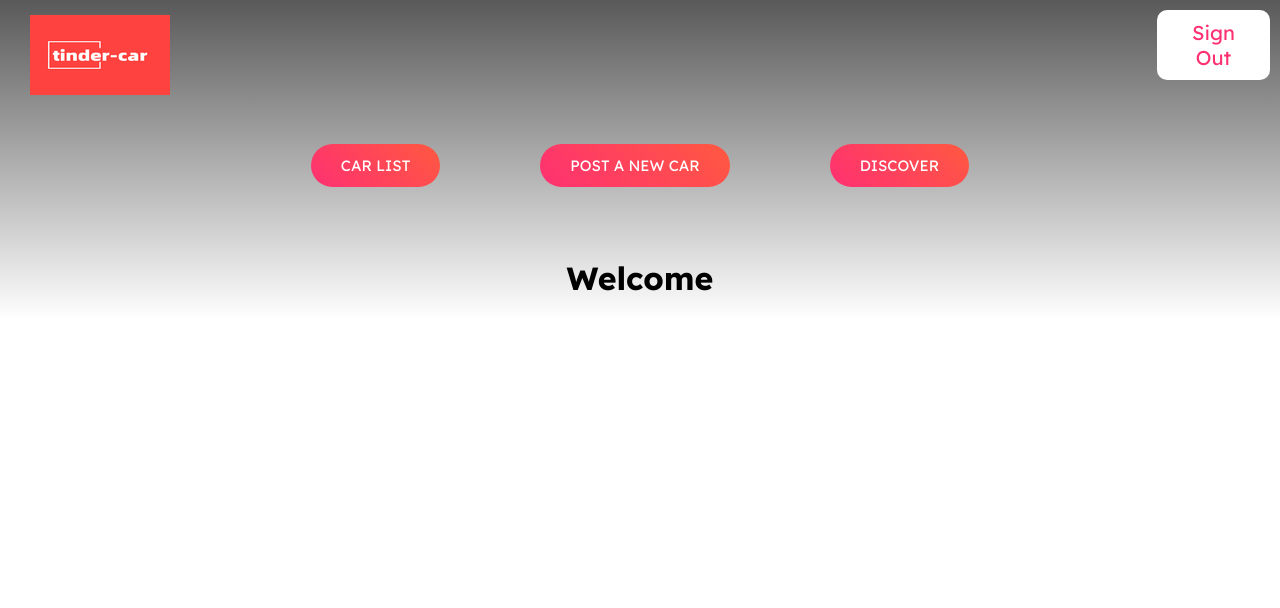
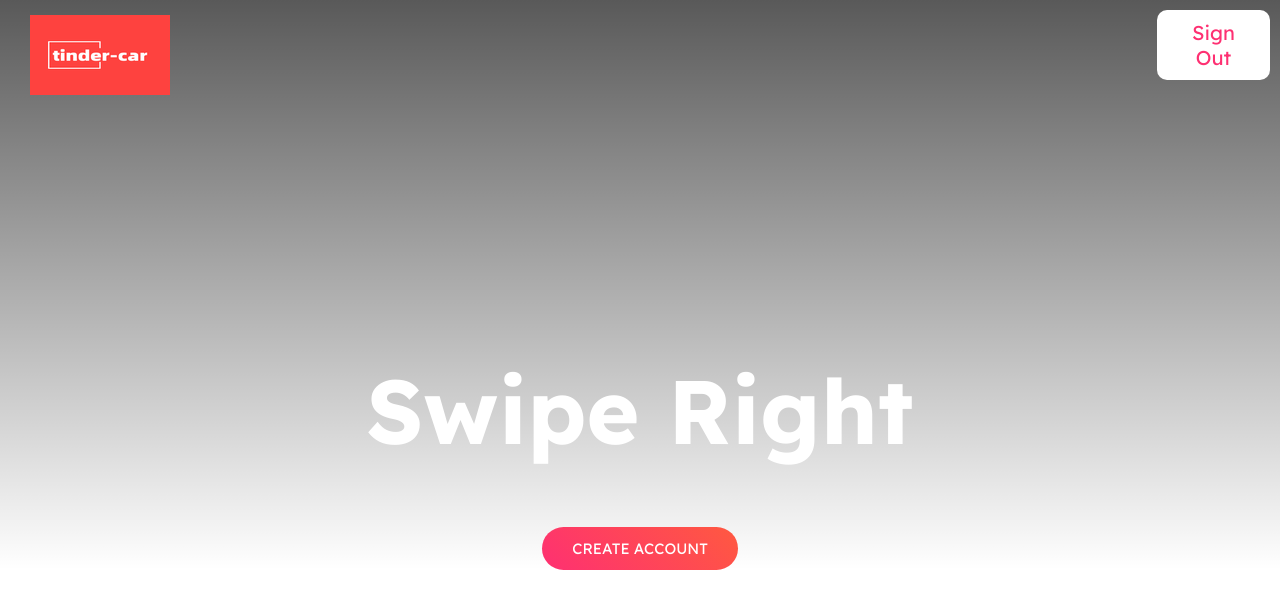
Before and after one commit to wx9529/link-up, a React (Create React App) app: page / in a window 1280 px wide. Shown: the top 608 px of the page. Built offline with nearby package versions, Linux system fonts and the light colour scheme.

Commit message:
move the individual from component to page

```diff
--- a/src/App.js
+++ b/src/App.js
@@ -2,7 +2,7 @@ import { Routes, Route, BrowserRouter } from "react-router-dom";
 import Home from "./pages/Home";
 import Dashboard from './pages/Dashborad';
 import OnBoarding from './pages/OnBoarding';
-import Individual from "./components/Individual";
+import Individual from "./pages/Individual";
 import React from "react";
 
 function App() {
@@ -10,9 +10,10 @@ function App() {
     <div className="App">
       <BrowserRouter>
         <Routes>
-          <Route path="/" element={<Home/>} />
+          <Route path="/" element={<Home />} />
           <Route path="/dashboard" element={<Dashboard />} />
           <Route path="/onboarding" element={<OnBoarding />} />
+          <Route path="/individual" element={<Individual />}/>
         </Routes>
       </BrowserRouter>
     </div >
--- a/src/index.css
+++ b/src/index.css
@@ -279,9 +279,9 @@ nav.logo-container .logo {
 }
 
 /* individual */
-.individual {
+/* .individual {
   margin-top: -260px;
-}
+} */
 .individual .primary-button {
     padding: 12px 30px;
     margin: 50px;
--- a/src/pages/Home.js
+++ b/src/pages/Home.js
@@ -1,7 +1,7 @@
 import Nav from '../components/Nav'
 import AuthModal from '../components/AuthModal';
 import { useState } from 'react';
-import Individual from '../components/Individual';
+
 
 const Home = () => {
   const [showModal, setShowModal] = useState(false)
@@ -24,13 +24,13 @@ const Home = () => {
       />
       <div className="home">
 
-        {!authToken ? <div className="home-page"><h1 className="primary-title">Swipe Right</h1>
+        <div className="home-page"><h1 className="primary-title">Swipe Right</h1>
           <button className="primary-button" onClick={handleClick}>
             Create Account
           </button>
           {showModal && (
             <AuthModal setShowModal={setShowModal} isSignUp={isSignUp} />
-          )} </div> : <div className="home-page" ><Individual /> </div>}
+          )} </div>
 
 
         </div>
--- a/src/components/Individual.js
+++ b/src/pages/Individual.js
@@ -1,7 +1,8 @@
-import Car from "./Car"
-import OnBoarding from "../pages/OnBoarding"
-import Dashboard from "../pages/Dashborad"
+import Car from "../components/Car"
+import OnBoarding from "./OnBoarding"
+import Dashboard from "./Dashborad"
 import { useState } from "react"
+import Nav from "../components/Nav"
 
 const Individual = () => {
 
@@ -24,8 +25,24 @@ const Individual = () => {
     setDiscover(true)
   }
 
+  const [showModal, setShowModal] = useState(false)
+  const [isSignUp, setIsSignUp] = useState(true)
+
+  const authToken = true;
+
+  const handleClick = () => {
+    setShowModal(true)
+    setIsSignUp(true)
+  }
+
 
   return (
+    <>
+     <Nav authToken={authToken}
+        setShowModal={setShowModal}
+        showModal={showModal}
+        setIsSignUp={setIsSignUp}
+      />
       <div className="individual">
         <button className="primary-button" onClick={listClick}>Car List</button>
         <button className="primary-button" onClick={postClick}>Post a New Car</button>
@@ -44,6 +61,7 @@ const Individual = () => {
           </div>
       }
       </div>
+    </>
   )
 }
 
```
